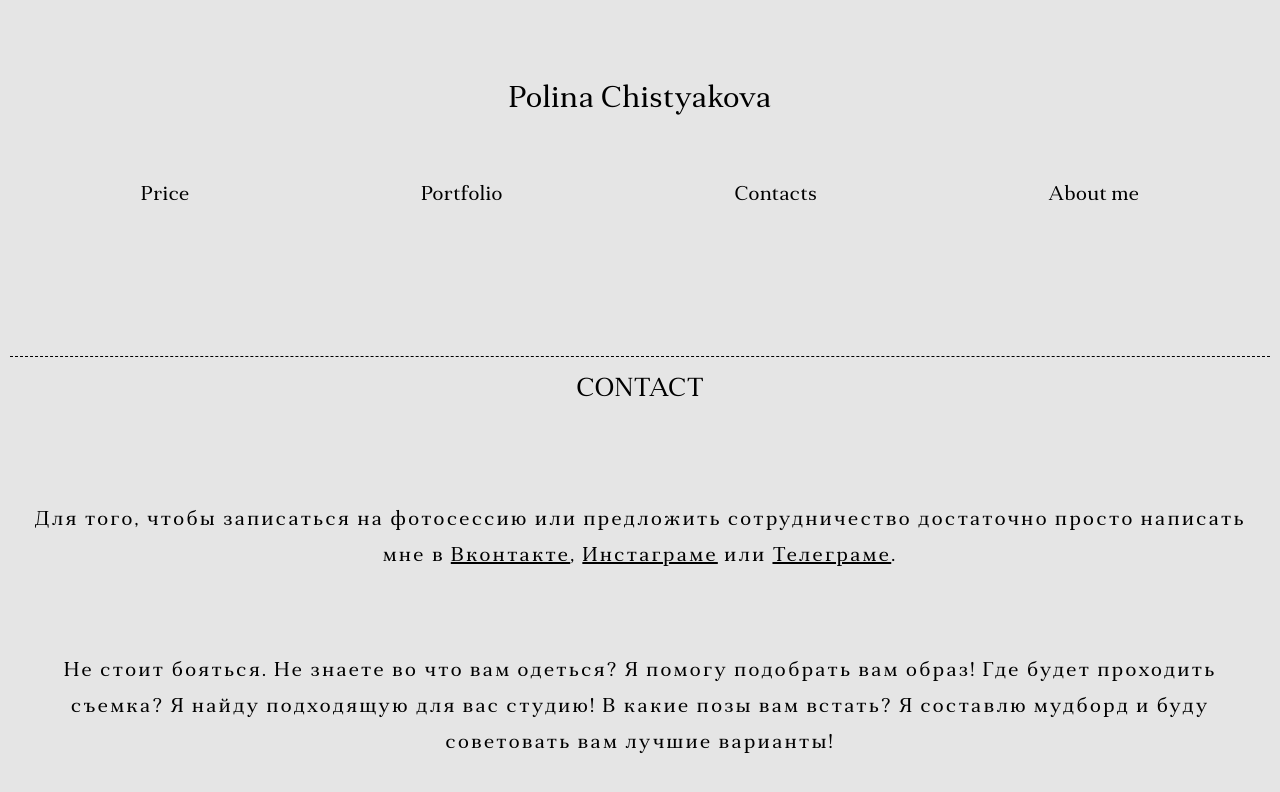
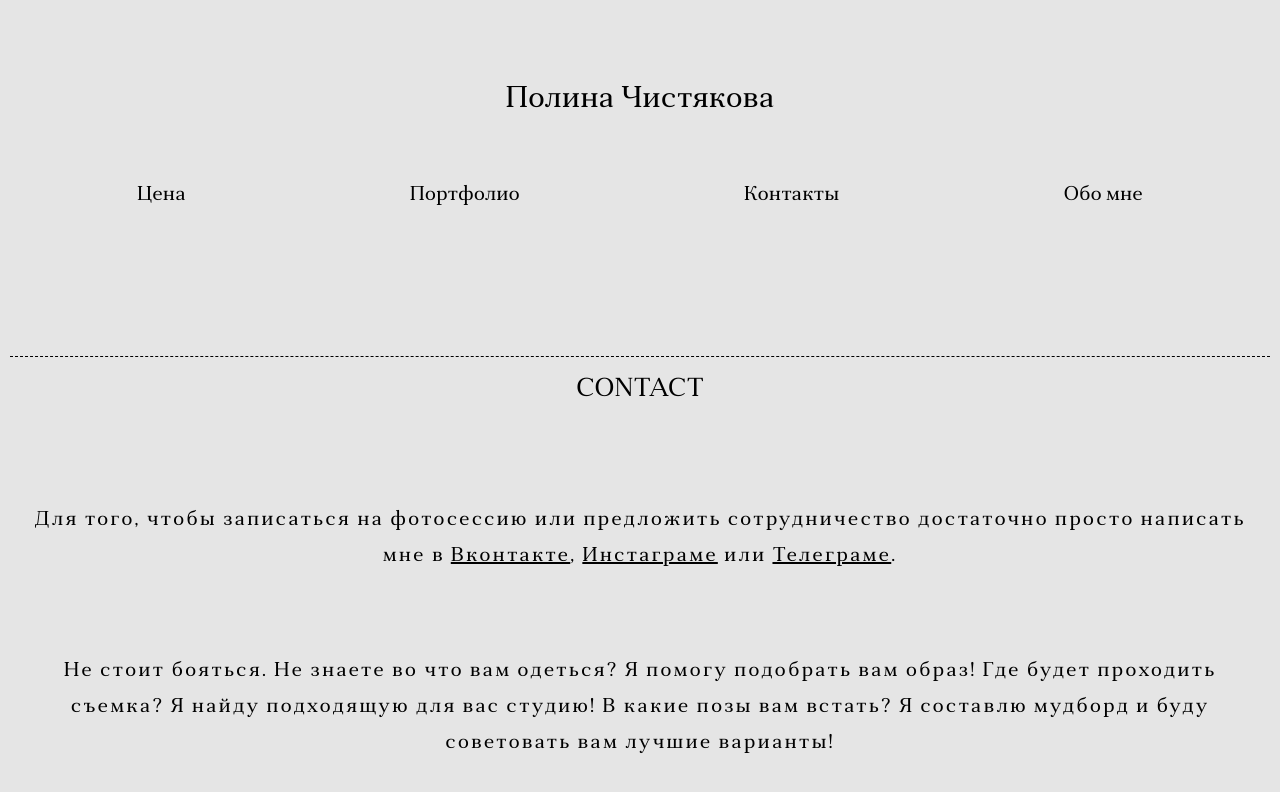
Before and after one commit to PolinaChist/myprofil, a plain HTML site: page contact.html in a window 1280 px wide. Drawn offline with Linux system fonts and the light colour scheme.

Commit message:
Update contact.html

```diff
--- a/contact.html
+++ b/contact.html
@@ -19,14 +19,14 @@
 	<div class="wrapper">
 		<header class="header">
 			<div class="header__container">
-				<a href="index.html" class="header__title">Polina Chistyakova</a>
+				<a href="index.html" class="header__title">Полина Чистякова</a>
 				<div class="header__menu menu">
 					<nav class="menu__body">
 						<ul class="menu__list">
-							<li class="menu__item"><a href="price.html" class="menu__link">Price</a></li>
-							<li class="menu__item"><a href="portfolio.html" class="menu__link">Portfolio</a></li>
-							<li class="menu__item"><a href="contact.html" class="menu__link">Contacts</a></li>
-							<li class="menu__item"><a href="about.html" class="menu__link">About me</a></li>
+							<li class="menu__item"><a href="price.html" class="menu__link">Цена</a></li>
+							<li class="menu__item"><a href="portfolio.html" class="menu__link">Портфолио</a></li>
+							<li class="menu__item"><a href="contact.html" class="menu__link">Контакты</a></li>
+							<li class="menu__item"><a href="about.html" class="menu__link">Обо мне</a></li>
 						</ul>
 					</nav>
 				</div>
```
